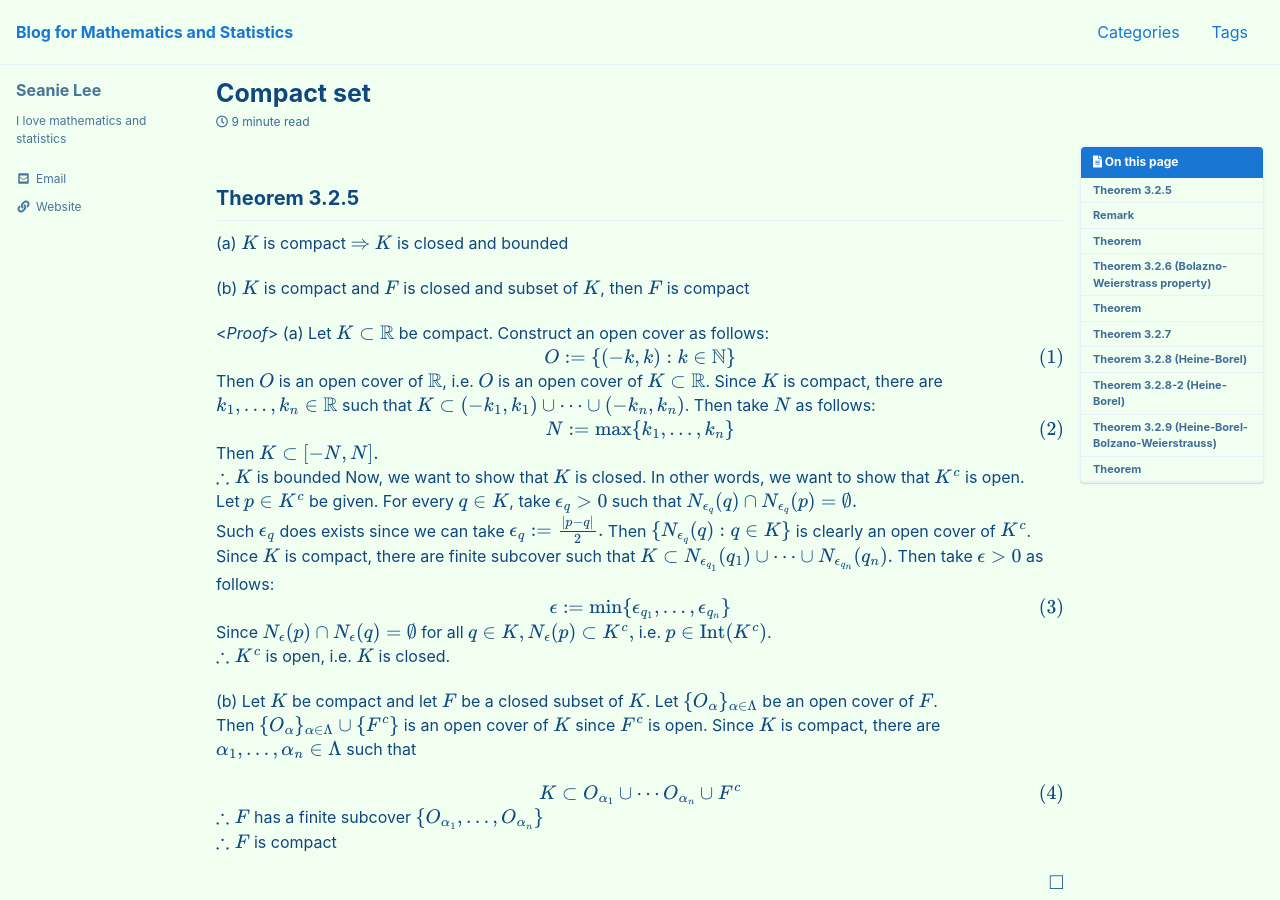
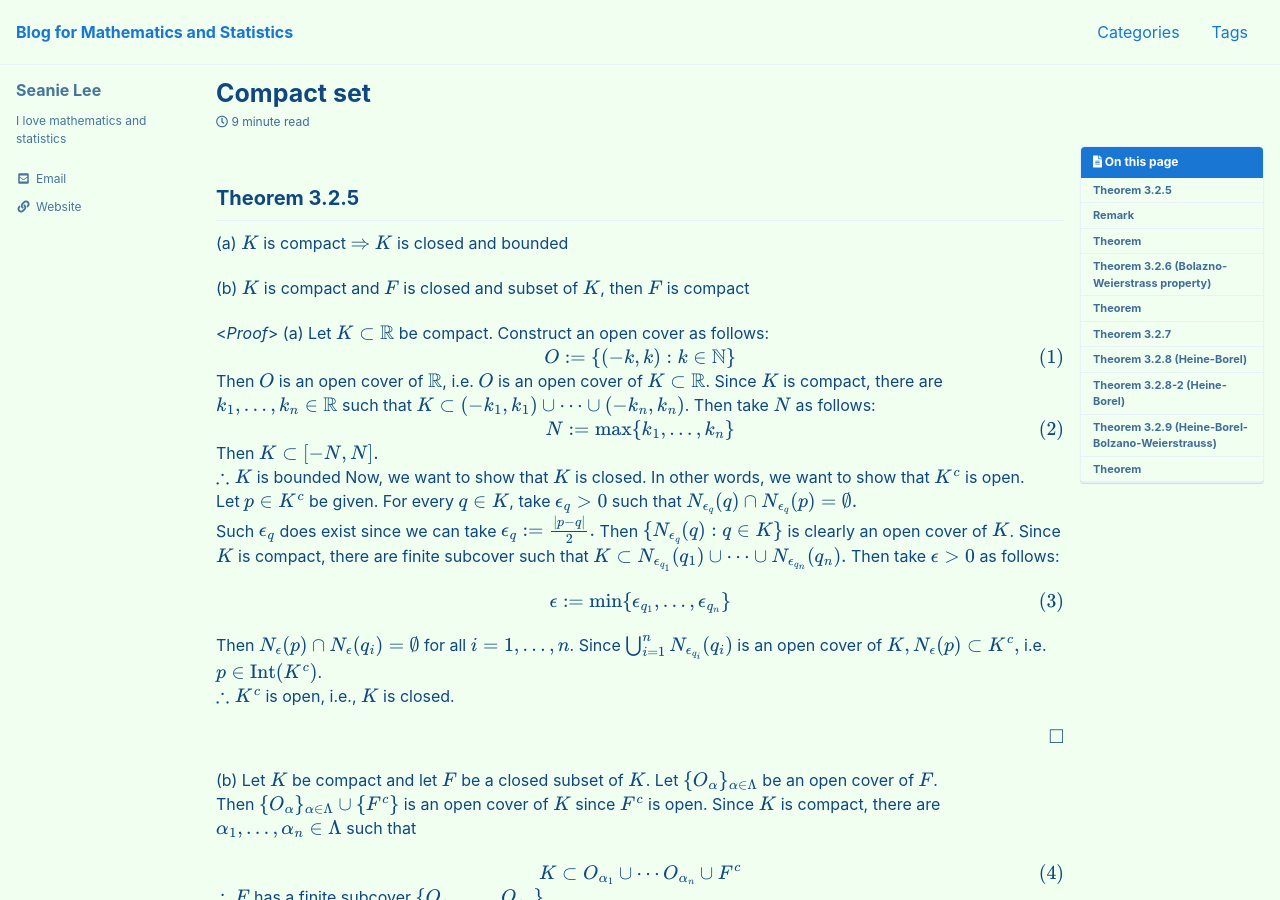
Before and after one commit to seanie12/blog, a Jekyll site: the page built from _posts/2021-01-23-compact.md, in a window 1280 px wide and 900 px high. Built offline with Jekyll 4.4.1, drawn with Linux system fonts in a browser that asks for light colours; cached includes are drawn as plain includes; formulas are drawn with MathJax 3.

Commit message:
Update 2021-01-23-compact.md

```diff
--- a/_posts/2021-01-23-compact.md
+++ b/_posts/2021-01-23-compact.md
@@ -40,15 +40,18 @@ Then $O$ is an open cover of $\mathbb{R}$, i.e. $O$ is an open cover of $K\subse
  $\therefore K$ is bounded
  Now, we want to show that $K$ is closed. In other words, we want to show that $K^c$ is open. <br />
  Let $p \in K^c$ be given. For every $q \in K$, take $\epsilon_q >0$ such that $N_{\epsilon_q}(q) \cap N_{\epsilon_q}(p) = \emptyset.$  <br />
- Such $\epsilon_q$ does exists since we can take $\epsilon_q := \frac{|p-q|}{2}.$ Then $$\{ N_{\epsilon_q}(q): q\in K\} $$ is clearly an open cover of $K^c$. Since $K$ is compact, there are finite subcover such that $
- K \subset N_{\epsilon_{q_1}}(q_1) \cup \cdots \cup N_{\epsilon_{q_n}}(q_n).$ Then take $\epsilon >0$ as follows:
+ Such $\epsilon_q$ does exist since we can take $\epsilon_q := \frac{|p-q|}{2}.$ Then $$\{ N_{\epsilon_q}(q): q\in K\} $$ is clearly an open cover of $K$. Since $K$ is compact, there are finite subcover such that $K \subset N_{\epsilon_{q_1}}(q_1) \cup \cdots \cup N_{\epsilon_{q_n}}(q_n).$ Then take $\epsilon >0$ as follows:
+
  $$
 \begin{align}
  \epsilon := \min\{ \epsilon_{q_1},\ldots, \epsilon_{q_n}\}
  \end{align}
  $$
-Since $N_\epsilon (p) \cap N_{\epsilon}(q) = \emptyset$ for all $q \in K, N_\epsilon (p) \subset K^c,$ i.e. $p \in \text{Int}(K^c)$. <br />
-$\therefore K^c$ is open, i.e. $K$ is closed.
+
+
+Then  $N_\epsilon (p) \cap N_{\epsilon}(q_i) = \emptyset$ for all $i=1,\ldots, n$. Since $\bigcup_{i=1}^nN_{\epsilon_{q_i}}(q_i)$ is an open cover of $K, N_\epsilon (p) \subset K^c,$ i.e. $p \in \text{Int}(K^c)$. <br />
+$\therefore K^c$ is open, i.e., $K$ is closed.
+
  $$\tag*{$\square$}$$
 
 (b) Let $K$ be compact and let $F$ be a closed subset of $K$. Let $$\{O_\alpha\}_{\alpha \in \Lambda}$$ be an open cover of $F$.  <br />
@@ -91,6 +94,7 @@ $\therefore K$ is compact in $Y$.
 If S is an infinite subset of a compact set $K$, then $S$ has a limit point in $K$.
 
 <*proof*>
+
 If $S^\prime \cap K = \emptyset$, then for each $q\in K$, there exists $N_q$ of $q$ such that $N_q \cap S$ has at most one element. <br />
 
 Now, $$\{ N_q: q\in K\}$$ is an open cover of $K$. Since $K$ is compact, there are $q_1, \ldots, q_n \in K$ such that $K \subset N_{q_1} \cup \cdots \cup N_{q_n}$. i.e.
```
